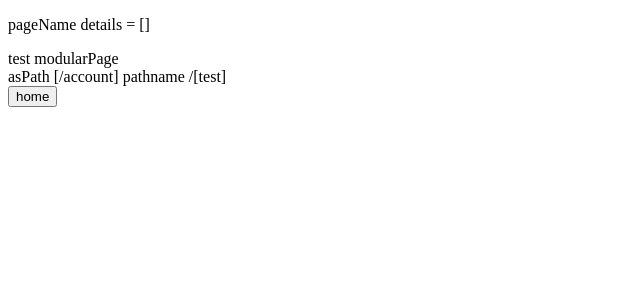
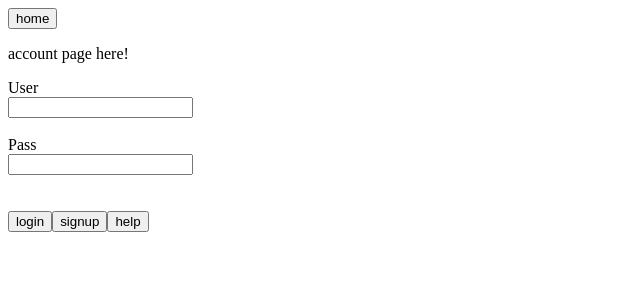
Before and after one commit to icode2code/weddingday, a Next.js app: page /account in a window 1280 px wide. Shown: the top 300 px of the page, without its empty margins (0-640 px from the left). Built offline with nearby package versions, Linux system fonts and the light colour scheme.

Commit message:
added pages - account interaction

```diff
--- /dev/null
+++ b/pages/account.js
@@ -0,0 +1,65 @@
+import Layout from "@/components/layout";
+import NavigatePage from "@/components/navigation";
+import { useState } from "react";
+
+export default function RsvpPage() {
+    return (
+        <Layout>
+            <NavigatePage pageName="home"></NavigatePage>
+            <p>account page here!</p>
+            <LoginArea></LoginArea>
+        </Layout>
+    );
+}
+
+function UserArea() {
+    return (
+        <>
+            <label for="userArea">User</label>
+            <br></br>
+            <input type="text" name="userArea" id="user" required />
+            <br></br>
+            <br></br>
+        </>
+    );
+}
+
+function PassArea() {
+    return (
+        <>
+            <label for="passArea">Pass</label>
+            <br></br>
+            <input type="text" name="passArea" id="pass" required />
+            <br></br>
+            <br></br></>);
+}
+
+function LoginArea() {
+    return (
+        <form
+            action=""
+            method="post">
+            <div class="loginArea">
+                {/* <label for="userArea">User</label>
+                <br></br>
+                <input type="text" name="userArea" id="user" required />
+                <br></br>
+                <br></br> */}
+                <UserArea></UserArea>
+                {/* <label for="passArea">Pass</label>
+                <br></br>
+                <input type="text" name="passArea" id="pass" required />
+                <br></br>
+                <br></br> */}
+                <PassArea></PassArea>
+                {/* <button style={{ marginRight: '5px' }}>Login</button>
+                <button style={{ marginRight: '5px' }}>Signup</button>
+                <button>Help</button> */}
+                <br></br>
+                <NavigatePage pageName={"login"}></NavigatePage>
+                <NavigatePage pageName={"signup"}></NavigatePage>
+                <NavigatePage pageName={"help"}></NavigatePage>
+            </div>
+        </form>
+    );
+}
```
Also changed, not shown: pages/manage.js (added, +35 -0 lines), pages/signup.js (added, +10 -0 lines).
